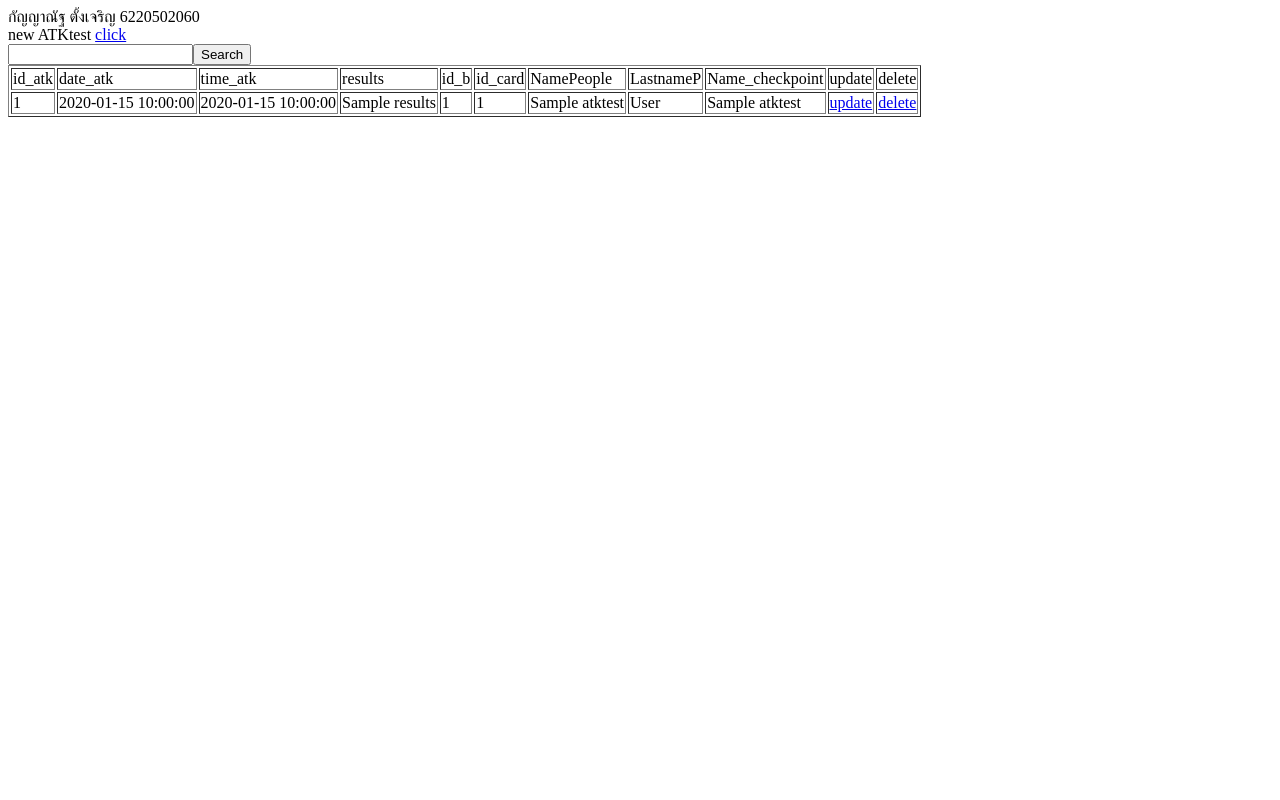
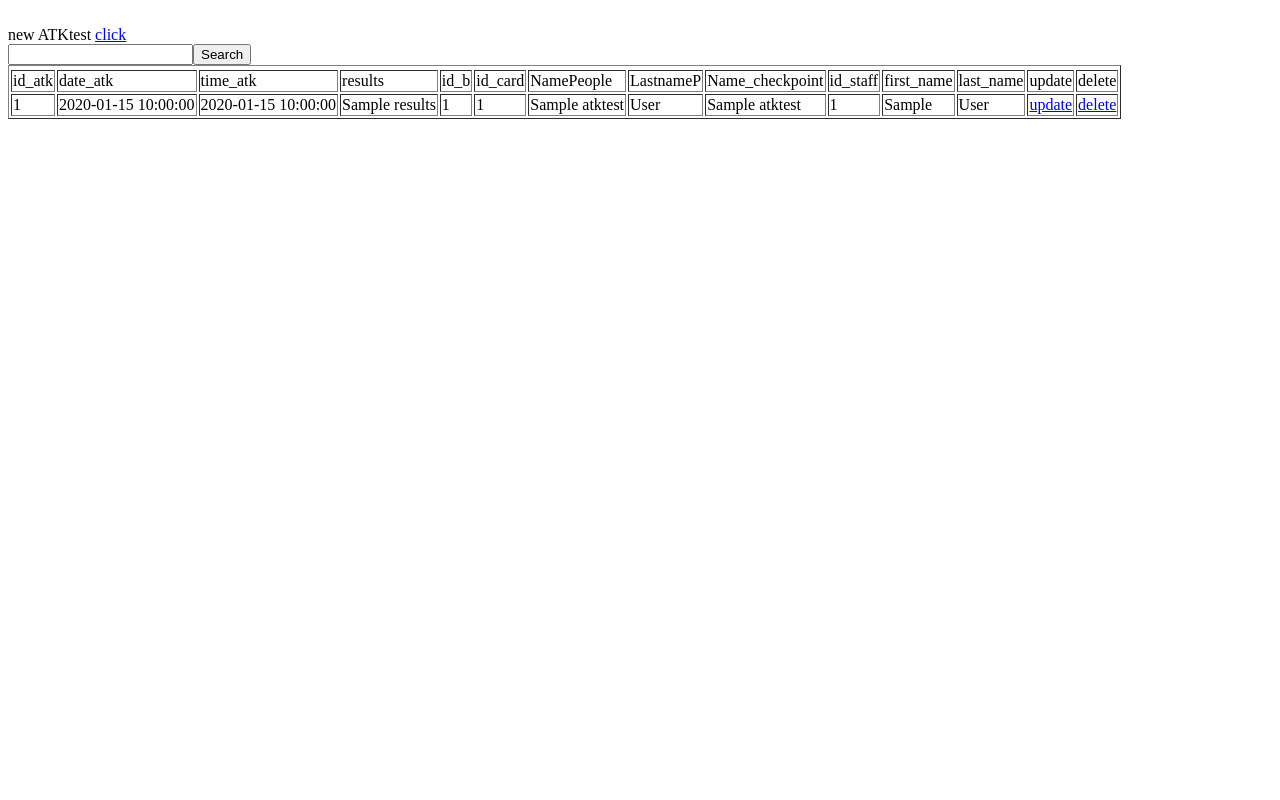
Before and after one commit to KanyanutM/db21_123, a PHP site: template views/ATKtest/index_atk.php in a window 1280 px wide. Run offline with PHP 8.4, Linux system fonts and the light colour scheme; the template is opened without the code that fills it: most values are stand-ins (such as "Sample title", 1, 10 or a date in 2020).

Commit message:
Update index_atk.php

```diff
--- a/views/ATKtest/index_atk.php
+++ b/views/ATKtest/index_atk.php
@@ -1,6 +1,6 @@
 
 <?php
-    echo "กัญญาณัฐ ตั้งเจริญ 6220502060"
+    //echo "กัญญาณัฐ ตั้งเจริญ 6220502060"
 ?>
 <br>
 
@@ -16,7 +16,7 @@
     Search</button>
 </form>
 
-    <tr>
+    <tr><tr>
         <td>id_atk</td>
         <td>date_atk</td>
         <td>time_atk</td>
@@ -26,6 +26,9 @@
         <td>NamePeople</td>
         <td>LastnameP</td>
         <td>Name_checkpoint</td>
+        <td>id_staff</td>
+        <td>first_name</td>
+        <td>last_name</td>
         <td> update</td>
         <td> delete </td>
     </tr>
@@ -42,6 +45,9 @@
      <td>$atk->NamePeople</td>
      <td>$atk->LastnameP</td>
      <td>$atk->Name_checkpoint</td>
+     <td>$atk->id_staff</td>
+     <td>$atk->first_name</td>
+     <td>$atk->last_name</td>
      <td><a href=?controller=ATKteat&action=updateForm&id_atk=$atk->id_atk>update</a></td>
      <td><a href=?controller=ATKtest&action=deleteConfirm&id_atk=$atk->id_atk>delete</a> </td> </tr>" ;
  }
```
